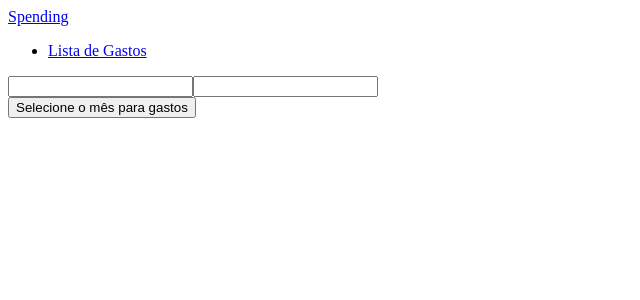
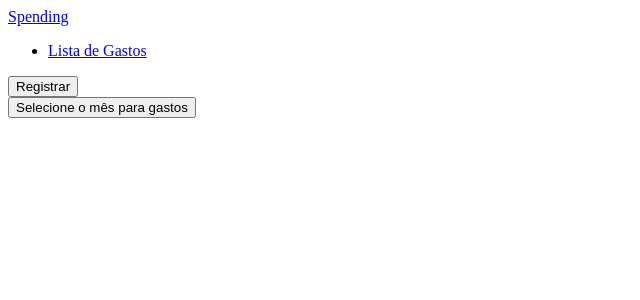
Before and after one commit to TioCleber/spending, a React (Create React App) app: page / in a window 1280 px wide. Shown: the top 300 px of the page, without its empty margins (0-640 px from the left). Built offline with nearby package versions, Linux system fonts and the light colour scheme.

Commit message:
adjustments typings and functionallities Register component

```diff
--- a/src/components/Inputs/index.tsx
+++ b/src/components/Inputs/index.tsx
@@ -2,8 +2,8 @@ interface InputsProps {
   name: string
   type?: string
   label?: string
-  state: Record<string, string>
-  setState: React.Dispatch<React.SetStateAction<Record<string, string>>>
+  state: object
+  setState: React.Dispatch<React.SetStateAction<any>>
   value: any
 }
 
--- a/src/pages/Home/Home.tsx
+++ b/src/pages/Home/Home.tsx
@@ -1,12 +1,21 @@
+import { useState } from 'react'
 import { FormSpending } from '../components/FormSpending'
 import { Register } from '../components/Register'
 
 export const Home = () => {
+  const [register, setRegister] = useState(false)
+
+  const handleClick = () => {
+    setRegister(!register)
+  }
+
   return (
     <>
       <main>
         <section>
-          <Register />
+          {!register && <button onClick={handleClick}>Registrar</button>}
+
+          {register && <Register onRegister={setRegister} />}
         </section>
 
         <FormSpending />
--- a/src/pages/components/FormSpending/index.tsx
+++ b/src/pages/components/FormSpending/index.tsx
@@ -32,8 +32,6 @@ export const FormSpending = () => {
 
     return localStorage.setItem(month, JSON.stringify(spending))
   }
-
-  console.log(state[`value_${0}`])
 
   return (
     <main>
--- a/src/pages/components/Register/index.tsx
+++ b/src/pages/components/Register/index.tsx
@@ -1,11 +1,36 @@
 import { useState } from 'react'
 import { Inputs } from '../../../components/Inputs'
 
-export const Register = () => {
-  const [state, setState] = useState<Record<string, string>>({
-    fullName: '',
-    spent: '',
-  })
+interface RegisterProps {
+  onRegister: React.Dispatch<React.SetStateAction<boolean>>
+}
+
+interface StateProps {
+  fullName: string
+  spent: string
+}
+
+const INITIAL_STATE = {
+  fullName: '',
+  spent: '',
+}
+
+export const Register = ({ onRegister }: RegisterProps) => {
+  const [state, setState] = useState<StateProps>(INITIAL_STATE)
+
+  const handleClick = () => {
+    onRegister(false)
+
+    if (state.fullName && state.spent) {
+      localStorage.setItem('user', JSON.stringify(state))
+
+      return setState(INITIAL_STATE)
+    }
+
+    localStorage.setItem('user', JSON.stringify(INITIAL_STATE))
+
+    return setState(INITIAL_STATE)
+  }
 
   return (
     <div>
@@ -23,6 +48,8 @@ export const Register = () => {
           setState={setState}
           value={state.spent}
         />
+
+        <button onClick={handleClick}>Salvar</button>
       </div>
     </div>
   )
```
